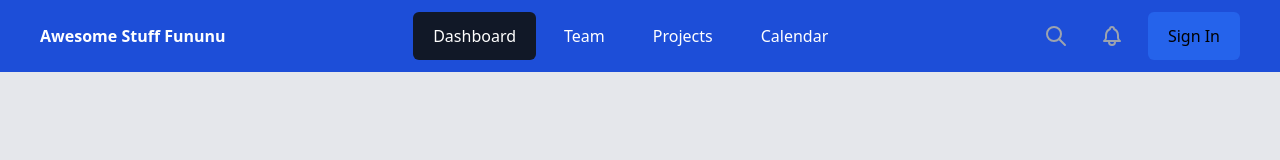
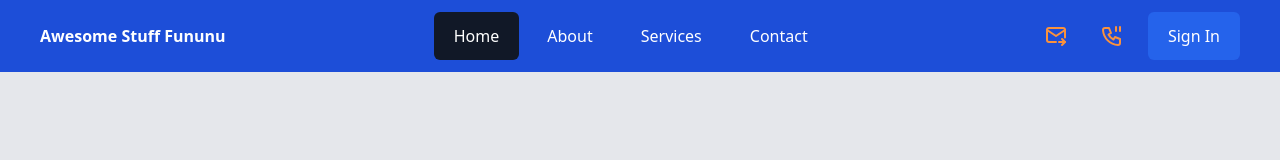
Before and after one commit to fannonb/Tailwind-Navbar, a website: page src/index.html in a window 1280 px wide. Drawn offline with Linux system fonts and the light colour scheme; a web font is replaced by a local one.

Commit message:
First Changes

```diff
--- a/src/index.html
+++ b/src/index.html
@@ -20,28 +20,30 @@
             </a>
 
             <div class="hidden md:flex gap-2">
-                <a href="#" class="bg-gray-900 text-white px-5 py-3 rounded-md"> Dashboard </a>
-                <a href="#" class=" text-white px-5 py-3 rounded-md"> Team </a>
-                <a href="#" class=" text-white px-5 py-3 rounded-md"> Projects </a>
-                <a href="#" class=" text-white px-5 py-3 rounded-md"> Calendar</a>
+                <a href="#" class="bg-gray-900 text-white px-5 py-3 rounded-md"> Home </a>
+                <a href="#" class=" text-white px-5 py-3 rounded-md"> About </a>
+                <a href="#" class=" text-white px-5 py-3 rounded-md"> Services </a>
+                <a href="#" class=" text-white px-5 py-3 rounded-md"> Contact</a>
             </div>
             <div class="flex gap-4">
-                <a href="#" class="text-gray-400 py-3 px-2 hover:text-gray-200">
-                    <svg xmlns="http://www.w3.org/2000/svg" class="icon icon-tabler icon-tabler-search" width="24" height="24"
+                <a href="#" class="text-orange-400 py-3 px-2 hover:text-gray-200">
+                   <svg xmlns="http://www.w3.org/2000/svg" class="icon icon-tabler icon-tabler-mail-forward" width="24" height="24" viewBox="0 0 24 24" stroke-width="2" stroke="currentColor" fill="none" stroke-linecap="round" stroke-linejoin="round">
+   <path stroke="none" d="M0 0h24v24H0z" fill="none"></path>
+   <path d="M12 18h-7a2 2 0 0 1 -2 -2v-10a2 2 0 0 1 2 -2h14a2 2 0 0 1 2 2v7.5"></path>
+   <path d="M3 6l9 6l9 -6"></path>
+   <path d="M15 18h6"></path>
+   <path d="M18 15l3 3l-3 3"></path>
+</svg>
+                </a>
+                <a href="#" class="text-orange-400 py-3 px-2 hover:text-gray-200">
+                    <svg xmlns="http://www.w3.org/2000/svg" class="icon icon-tabler icon-tabler-phone-pause" width="24" height="24"
                         viewBox="0 0 24 24" stroke-width="2" stroke="currentColor" fill="none" stroke-linecap="round"
                         stroke-linejoin="round">
                         <path stroke="none" d="M0 0h24v24H0z" fill="none"></path>
-                        <circle cx="10" cy="10" r="7"></circle>
-                        <line x1="21" y1="21" x2="15" y2="15"></line>
-                    </svg>
-                </a>
-                <a href="#" class="text-gray-400 py-3 px-2 hover:text-gray-200">
-                    <svg xmlns="http://www.w3.org/2000/svg" class="icon icon-tabler icon-tabler-bell" width="24" height="24"
-                        viewBox="0 0 24 24" stroke-width="2" stroke="currentColor" fill="none" stroke-linecap="round"
-                        stroke-linejoin="round">
-                        <path stroke="none" d="M0 0h24v24H0z" fill="none"></path>
-                        <path d="M10 5a2 2 0 0 1 4 0a7 7 0 0 1 4 6v3a4 4 0 0 0 2 3h-16a4 4 0 0 0 2 -3v-3a7 7 0 0 1 4 -6"></path>
-                        <path d="M9 17v1a3 3 0 0 0 6 0v-1"></path>
+                        <path d="M5 4h4l2 5l-2.5 1.5a11 11 0 0 0 5 5l1.5 -2.5l5 2v4a2 2 0 0 1 -2 2a16 16 0 0 1 -15 -15a2 2 0 0 1 2 -2">
+                        </path>
+                        <line x1="20" y1="3" x2="20" y2="7"></line>
+                        <line x1="16" y1="3" x2="16" y2="7"></line>
                     </svg>
                 </a>
                 <button id="mobile-button" class="text-gray-300 py-3 px-2 hover:text-gray-200 block md:hidden">
@@ -55,7 +57,7 @@
                         <circle cx="7" cy="7" r="3"></circle>
                     </svg>
                 </button>
-                <a href="#" class="block bg-blue-600 text-gary-200 px-5 py-3 rounded-md hover:bg-blue-600/80">
+                <a href="#" class="block bg-blue-600 text-white px-5 py-3 rounded-md hover:bg-blue-600/80">
                         Sign In
                 </a>
             </div>
```
Also changed, not shown: dist/style.css.
